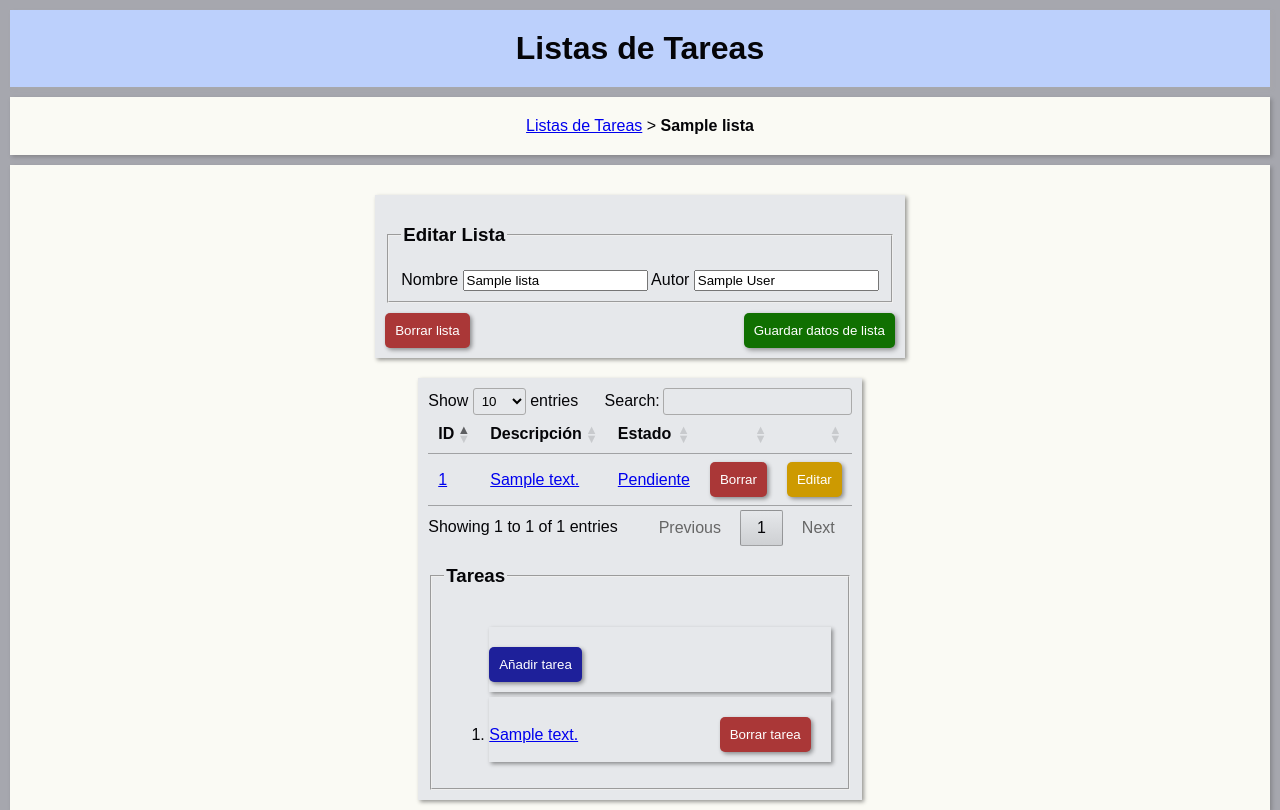
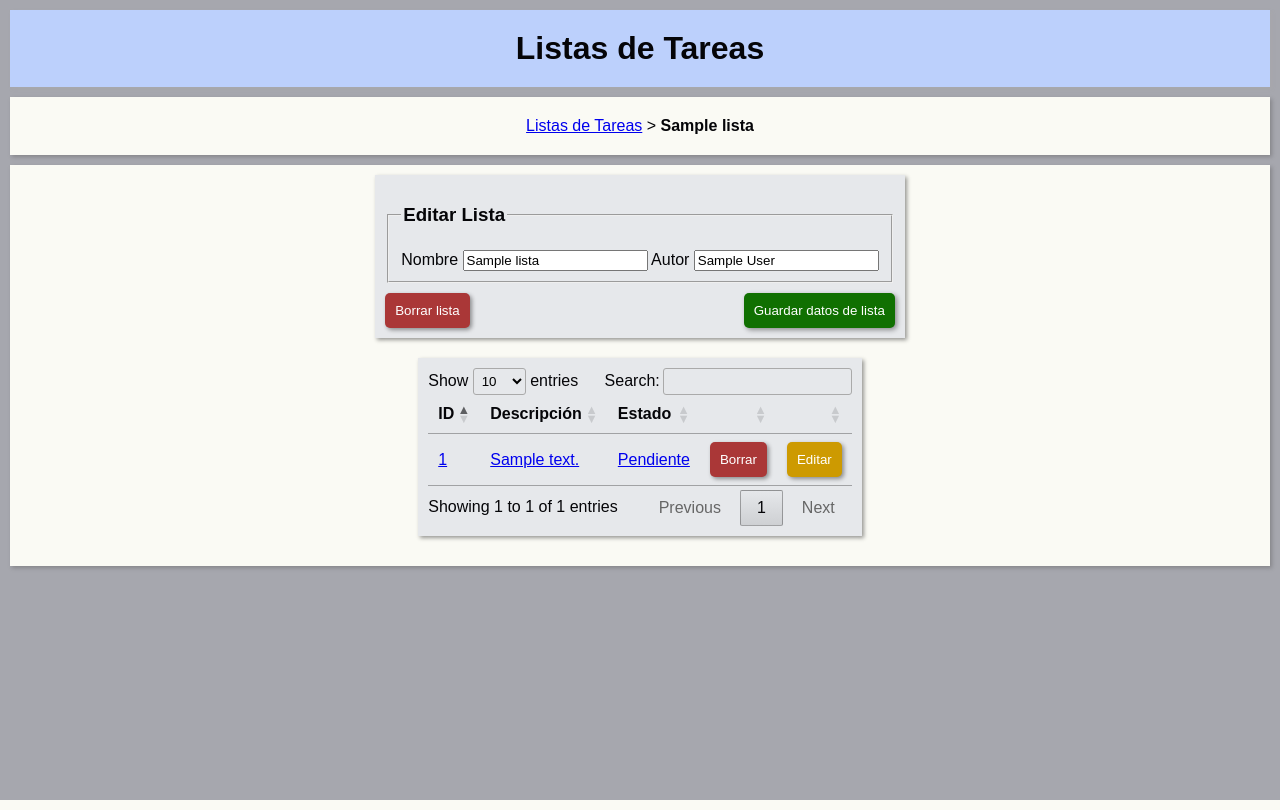
Before and after one commit to saulrodtorres/listas.srttorres.es, a Django app: page /lista-tareas/1 in a window 1280 px wide. Run offline with Django 5.2, Linux system fonts and the light colour scheme; tables that the repository leaves empty hold one stand-in row (values such as "Sample post"); some libraries are stand-ins or nearby versions.

```diff
--- a/web/listas/static/listas/estilos.css
+++ b/web/listas/static/listas/estilos.css
@@ -70,10 +70,10 @@ p  {
     justify-content: space-between;
 }
 .padding_abajo{
-    padding: 0 0 20px 0;
+    padding-bottom: 20px;
 }
-.padding_abajo{
-    padding: 20px 0 0px 0;
+.padding_arriba{
+    padding-top: 20px;
 }
 .clase_boton_rojo_borrar {
     background-color: rgb(170, 55, 55);
--- a/web/listas/templates/listas/lista.html
+++ b/web/listas/templates/listas/lista.html
@@ -99,25 +99,6 @@
             {% else %}
                 <p>No hay Tareas en esta Lista con ID: {{lista.id}}</p>
             {% endif %}
-
-            <fieldset>
-            <legend><h3>Tareas</h3></legend>
-            {% if coleccion_tareas %}
-                <ol>
-                    <div class="clase_cajita_sombreada_interna_coleccion">
-                        <button type="button" onclick="agregarTarea()" class="clase_boton_azul_crear">Añadir tarea</button>
-                    </div>
-                    {% for t in coleccion_tareas %}
-                    <div class="clase_cajita_sombreada_interna_coleccion">
-                        <li><a href="{{lista_actual_pk}}/tarea/{{t.pk}}">{{ t.descripcion }}</a></li>
-                        <button type="button" onclick="borrar_tarea()" class="clase_boton_rojo_borrar">Borrar tarea</button>
-                    </div>
-                    {% endfor %}
-                </ol>
-            {% else %}
-                <p>No hay tareas para esta lista con pk: {{lista.id}}</p>
-            {% endif %}
-            </fieldset>
         </div>
 </body>
 </html>
```
Also changed, not shown: web/listas/templates/listas/index.html (+9 -3 lines).
